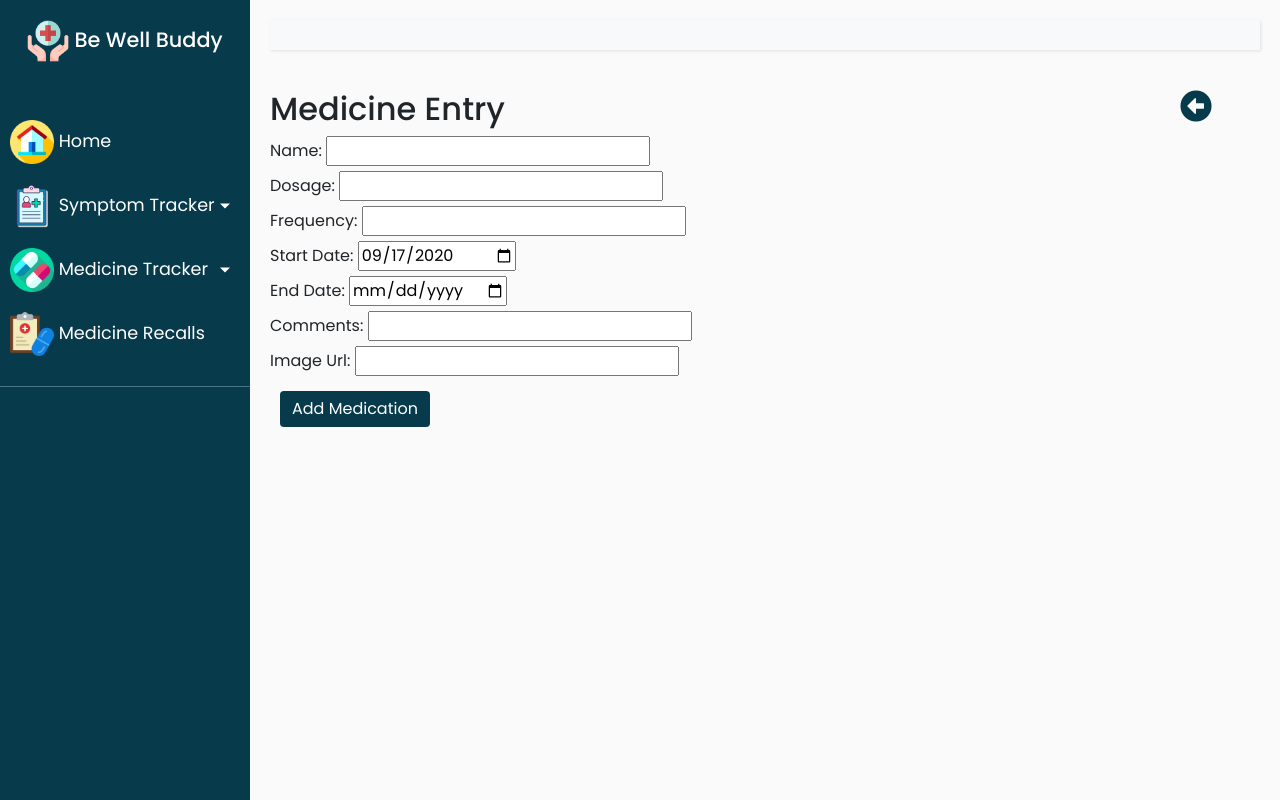
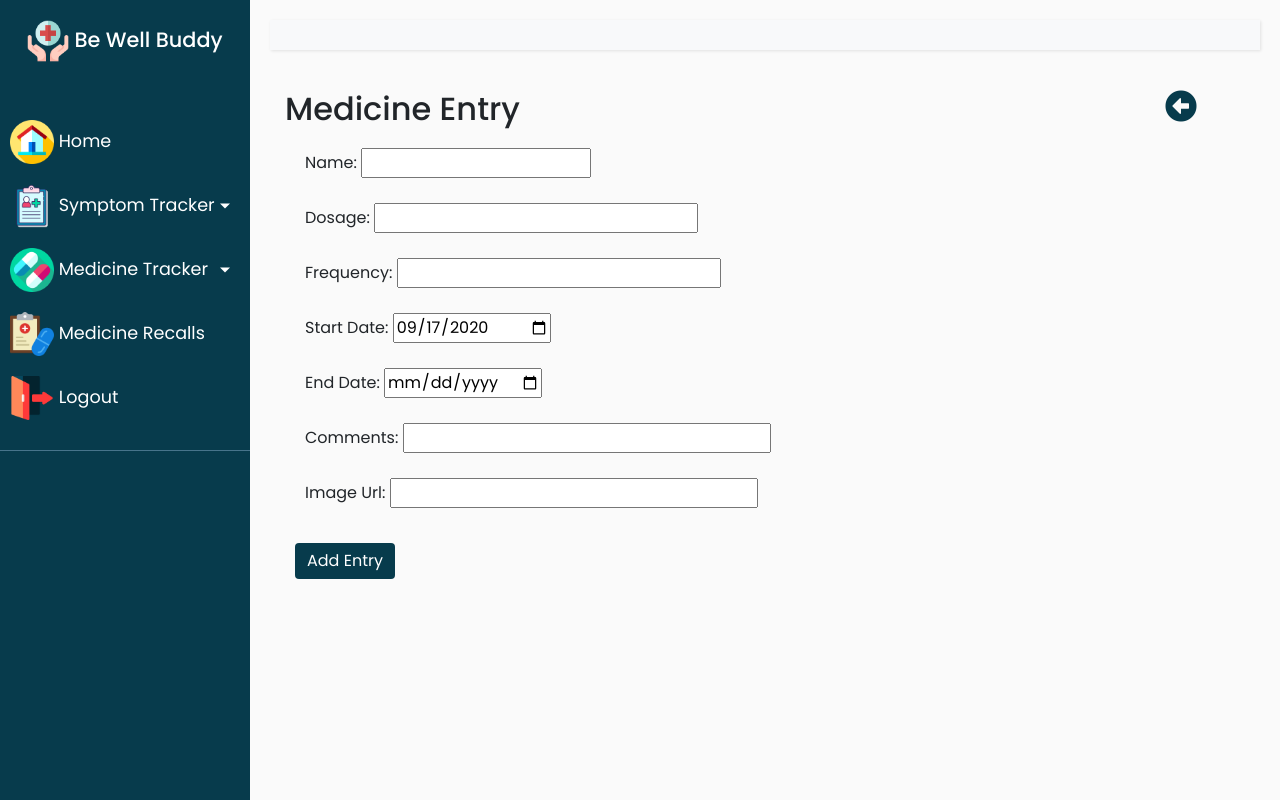
Before and after one commit to sarahholder/bewellbuddy, a Django app: page /medicine_form in a window 1280 px wide. Run offline with Django 3.2, Linux system fonts and the light colour scheme; a user stored in the database is signed in; some libraries are stand-ins or nearby versions.

Commit message:
med is updating correctly and logout button added

```diff
--- a/app/static/styles/base.css
+++ b/app/static/styles/base.css
@@ -1,5 +1,15 @@
 @import "https://fonts.googleapis.com/css?family=Poppins:300,400,500,600,700";
-
+fieldset{
+    margin: 20px;
+}
+.medname {
+    min-width: 150px;
+    width: 25%;
+}
+.medfield {
+    min-width: 225px;
+    width: 40%;
+}
 .fa-times-circle:hover {
 color:red;
 text-shadow: rgba(234, 136, 136, 0.285) 1px 0 10px;
--- a/app/templates/Entries/form.html
+++ b/app/templates/Entries/form.html
@@ -50,13 +50,12 @@
             {% if entry.id is not None %}
             <div class="text-center">
                 <input type="hidden" name="put" value="PUT">
-                <input type="submit" value="Update" />
-            </div>
+                <input class="btn btn-info" type="submit" value="Update" />
             {% else %}
             <button class="btn btn-info" type="submit">Add Entry</button>
             {% endif %}
+            </div
         </div>
     </form>
 </div>
-
 {% endblock content %}
--- a/app/templates/Entries/list.html
+++ b/app/templates/Entries/list.html
@@ -1,7 +1,7 @@
 {% extends 'shared/base.html' %}
 
 {% block content %}
-<div>
+<div class="container">
     <a href="{% url 'app:entriesform' %}"><i class="fas fa-plus-circle fa-2x float-right mr-5 pageFas"></i></a>
     <h2>Entries</h2>
     {%for entry in entries %}
--- a/app/templates/medicines/archived.html
+++ b/app/templates/medicines/archived.html
@@ -1,7 +1,7 @@
 {% extends 'shared/base.html' %}
 
 {% block content %}
-<div>
+<div class="container">
     <a href="{% url 'app:archived_medicine' %}"><i class="fas fa-arrow-alt-circle-left fa-2x pageFas float-right mr-5"></i></a>
     <h2>Archived Medication</h2>
     <p>Click one below to view more details</p>
--- a/app/templates/medicines/form.html
+++ b/app/templates/medicines/form.html
@@ -1,37 +1,65 @@
 {% extends 'shared/base.html' %}
+
 {% block content %}
+<div class="container">
 <a href="{% url 'app:medicines' %}"><i class="fas fa-arrow-alt-circle-left fa-2x pageFas float-right mr-5"></i></a>
 <h2>Medicine Entry</h2>
+    {% if medicine.id is not None %}
+    <form action="{% url 'app:medicine_detail' medicine.id %}" method="POST" class="form">
+      {% else %}
     <form action="{% url 'app:medicines' %}" method="POST" class="form">
+    {% endif %}
     {% csrf_token %}
         <fieldset>
             <label for="name">Name:</label>
-            <input id="name" type="text" name="name" required>
+            <input class="medname" id="name" type="text" name="name" value="{{ medicine.name }}" required>
         </fieldset>
          <fieldset>
             <label for="dosage">Dosage:</label>
-            <input id="dosage" type="text" name="dosage" required>
+            <input id="dosage" type="text" name="dosage" value="{{ medicine.dosage }}" required>
         </fieldset>
         <fieldset>
             <label for="frequency">Frequency:</label>
-            <input id="frequency" type="text" name="frequency" required>
+            <input id="frequency" type="text" name="frequency" value="{{ medicine.frequency }}" required>
         </fieldset>
+        {% if medicine.id is not None %}
+        <fieldset>
+            <label for="start_date">Start Date:</label>
+            <input id="start_date" type="date" name="start_date" value={{ medicine.start_date|date:'Y-m-d'  }} required>
+        </fieldset>
+        {% else %}
         <fieldset>
             <label for="start_date">Start Date:</label>
             <input id="start_date" type="date" name="start_date" value={{ todays_date }} required>
         </fieldset>
+        {% endif %}
+        {% if medicine.id is not None %}
+         <fieldset>
+            <label for="end_date">End Date:</label>
+            <input id="end_date" type="date" name="end_date" value={{ medicine.end_date|date:'Y-m-d'  }} >
+        </fieldset>
+        {% else %}
         <fieldset>
             <label for="end_date">End Date:</label>
             <input id="end_date" type="date" name="end_date">
         </fieldset>
+        {% endif %}
          <fieldset>
             <label for="comments">Comments:</label>
-            <input id="comments" type="text" name="comments">
+            <input class="medfield" id="comments" type="text" name="comments" value={{ medicine.comments }} >
         </fieldset>
         <fieldset>
             <label for="uploadImg">Image Url:</label>
-            <input id="uploadImg" type="text" name="uploadImg">
+            <input class="medfield" id="uploadImg" type="text" name="uploadImg" value={{ medicine.uploadImg }}>
         </fieldset>
-        <button class="btn btn-info" type="submit">Add Medication</button>
+        {% if medicine.id is not None %}
+            <div class="text-center">
+                <input type="hidden" name="put" value="PUT">
+                <input class="btn btn-info" type="submit" value="Update" />
+            </div>
+            {% else %}
+            <button class="btn btn-info" type="submit">Add Entry</button>
+            {% endif %}
     </form>
+</div>
 {% endblock content %}
--- a/app/templates/medicines/list.html
+++ b/app/templates/medicines/list.html
@@ -1,7 +1,7 @@
 {% extends 'shared/base.html' %}
 
 {% block content %}
-<div>
+<div class="container">
     <a href="{% url 'app:medicine_form' %}"><i class="fas fa-plus-circle fa-2x float-right mr-5 pageFas"></i></a>
     <h2>Current Medications</h2>
     <p>Click one below to view more details</p>
--- a/app/templates/shared/base.html
+++ b/app/templates/shared/base.html
@@ -49,7 +49,7 @@
                             <a class="menu-list" href="{% url 'app:entriesform' %}">Add</a>
                         </li>
                     </ul>
-                      <a href="#medSubmenu" data-toggle="collapse" aria-expanded="false" class="dropdown-toggle">
+                    <a href="#medSubmenu" data-toggle="collapse" aria-expanded="false" class="dropdown-toggle">
                         <img class="menuIcon" src="../../static/images/medicine.png" alt="medicine icon"/>
                         Medicine Tracker
                     </a>
@@ -69,6 +69,12 @@
                     <a href="#">
                       <img class="menuIcon" src="../../static/images/recall.png" alt="Recall icon"/>
                       Medicine Recalls
+                    </a>
+                </li>
+                <li class="active">
+                    <a href="{% url 'app:logout' %}">
+                       <img class="menuIcon" src="../../static/images/logout.png" alt="loutout icon"/>
+                        Logout
                     </a>
                 </li>
             </ul>
--- a/app/urls.py
+++ b/app/urls.py
@@ -15,6 +15,7 @@ urlpatterns = [
     path('entries_detail/<int:entry_id>', views.entry_detail, name='entriesdetail'),
     path('medicines', views.medicines_list, name='medicines'),
     path('medicine_detail/<int:medicine_id>', views.medicine_detail, name='medicine_detail'),
+    path('medicine_update/<int:medicine_id>', views.update_medicine_form, name='medicineupdate'),
     path('medicine_form', views.medicine_form, name="medicine_form"),
     path('archived_medicine', views.archived_medicines_list, name="archived_medicine"),
     path('archived_medicine/<int:medicine_id>', views.archived_medicines_list, name="archived_medicine")
--- a/app/views/__init__.py
+++ b/app/views/__init__.py
@@ -1,4 +1,5 @@
 from .auth.logout import logout_user
+from .auth.register import register_user
 from .home import home
 from .entries.list import entries_list
 from .entries.form import entry_form
@@ -7,6 +8,5 @@ from .medicines.detail import medicine_detail
 from .medicines.form import medicine_form
 from .medicines.archived import archived_medicines_list
 from .entries.detail import entry_detail
-from .entries.form import update_entry_form
 from .entries.form  import update_entry_form
-from .auth.register import register_user
+from .medicines.form import update_medicine_form
--- a/app/views/medicines/form.py
+++ b/app/views/medicines/form.py
@@ -1,8 +1,8 @@
 from django import forms
 from django.shortcuts import render
 from django.contrib.auth.decorators import login_required
+import datetime
 from app.models import Medicine
-import datetime
 
 @login_required
 def medicine_form(request):
@@ -12,3 +12,14 @@ def medicine_form(request):
             'todays_date': todays_date
         }
         return render(request, 'medicines/form.html', context)
+
+def update_medicine_form(request, medicine_id):
+    form_data = request.POST
+    medicine = Medicine.objects.get(pk=medicine_id)
+
+    if request.method == 'GET':
+        context = {
+            'medicine': medicine
+        }
+
+        return render(request, 'medicines/form.html', context)
--- a/app/views/medicines/list.py
+++ b/app/views/medicines/list.py
@@ -15,7 +15,6 @@ def medicines_list(request):
 
     elif request.method == 'POST':
         form_data = request.POST
-        print(form_data)
 
         if not form_data['end_date']:
             new_medicine = Medicine.objects.create(
```
Also changed, not shown: app/templates/Entries/detail.html (+6 -6 lines), app/templates/medicines/detail.html (+7 -5 lines), app/views/entries/form.py (+0 -30 lines), app/views/medicines/detail.py (+25 -7 lines), app/static/images/logout.png (added), db.sqlite3.
